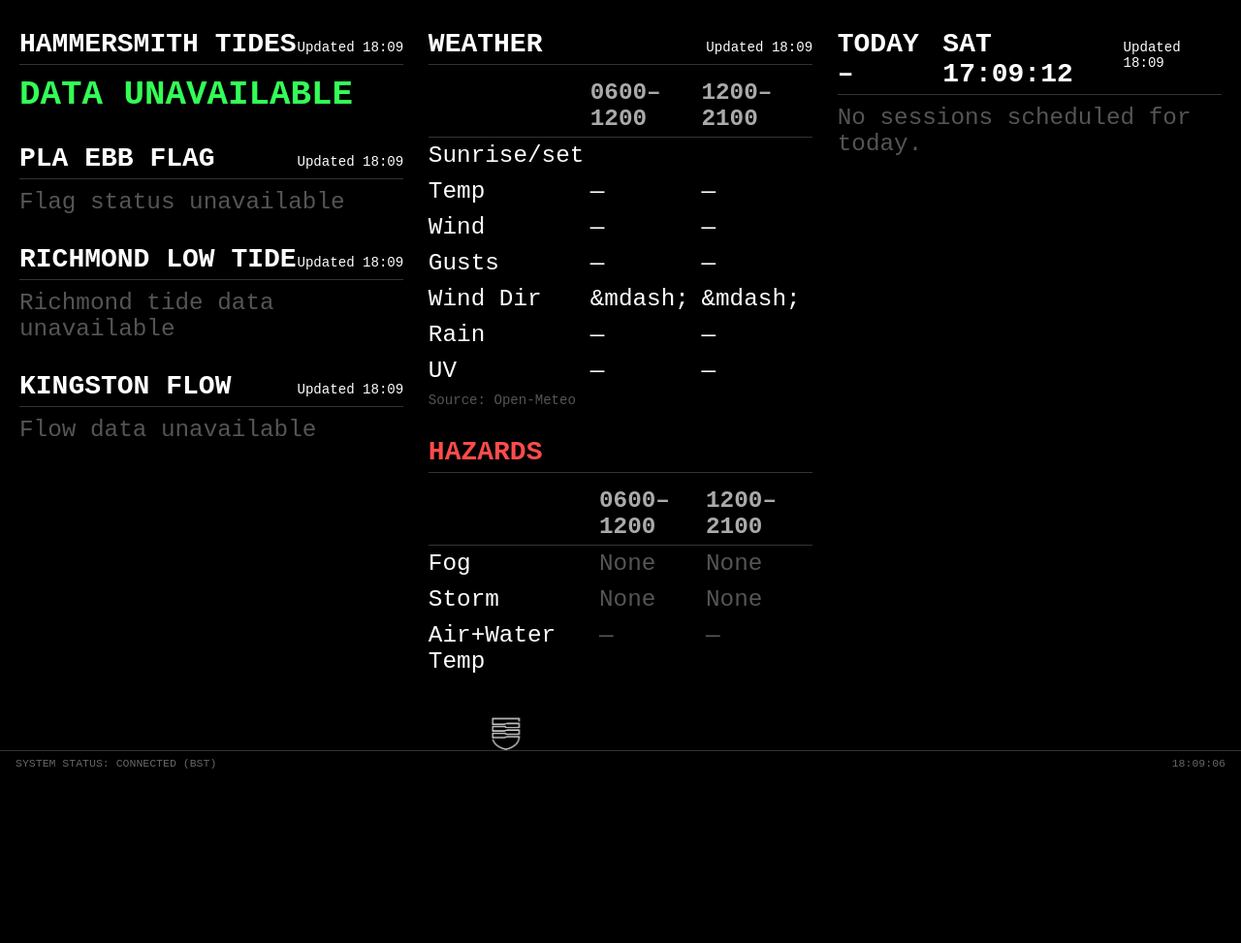
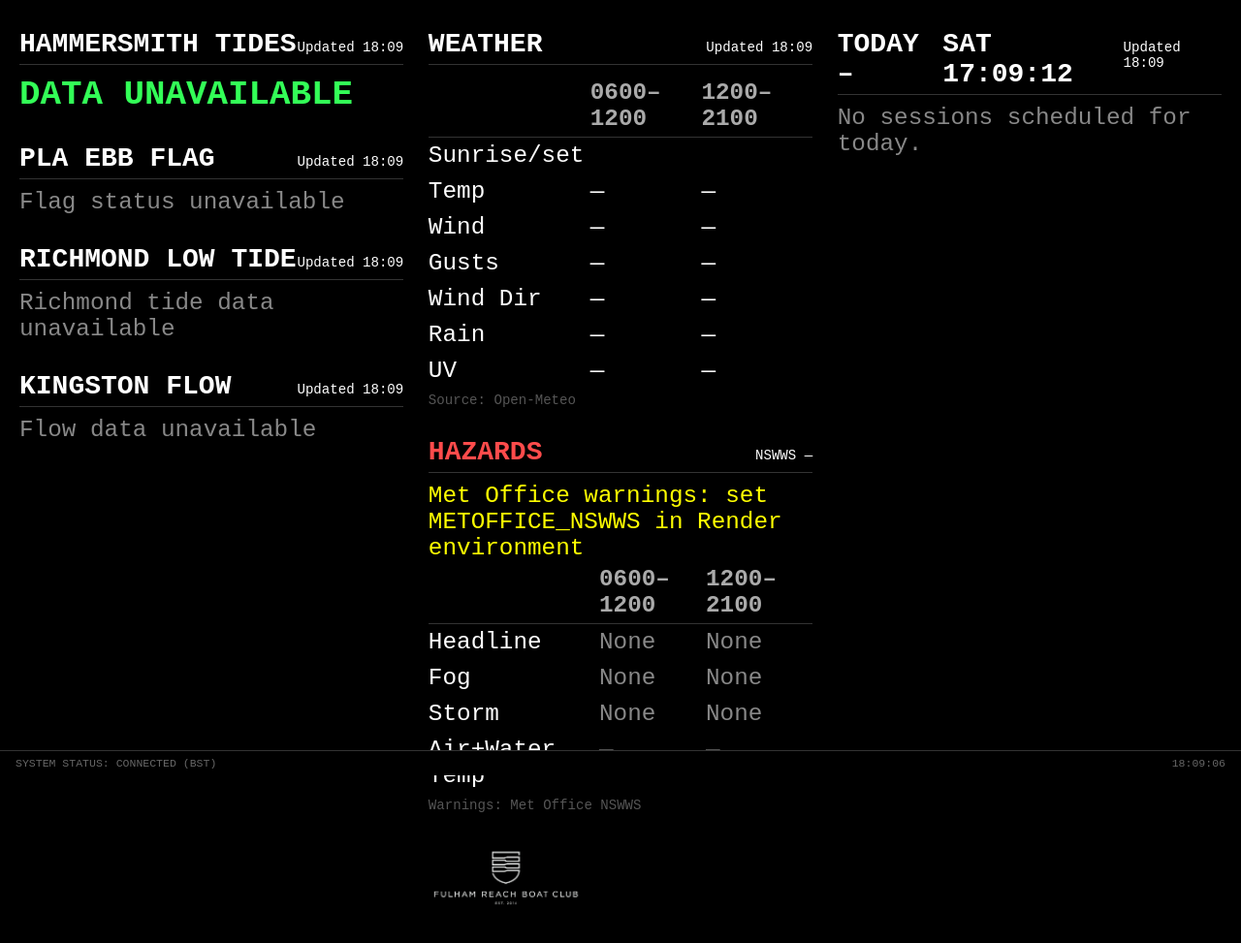
Before and after one commit to andrewfdn1/frbc-tides, a Flask app: page / in a window 1280 px wide. Shown: the whole page at 97% size. Before the commit the page ends 793 px from the top, so only its background shows below. Run offline with Flask 3, Linux system fonts and the light colour scheme.

Commit message:
Fix NSWWS JSON fetch and add diagnostic endpoint

```diff
--- a/app.py
+++ b/app.py
@@ -83,6 +83,9 @@ def get_cached(key, fetch_fn, ttl_seconds):
             return data, fetched_at
         except Exception as e:
             print(f"Error fetching {key}: {e}")
+            if key == "nswws":
+                global _nswws_last_error
+                _nswws_last_error = str(e)
             if key in _cache:
                 return _cache[key]['data'], _cache[key]['fetched_at']
             return None, ''
@@ -476,9 +479,13 @@ def _get_weather_fallback():
 # Met Office NSWWS weather warnings
 # ---------------------------------------------------------------------------
 
-_NSWWS_FEED_URL  = "https://prd.nswws.api.metoffice.gov.uk/v1.0/objects/feed"
+_NSWWS_FEED_URL  = os.environ.get(
+    "METOFFICE_NSWWS_FEED_URL",
+    "https://prd.nswws.api.metoffice.gov.uk/v1.0/objects/feed",
+)
 _NSWWS_ATOM_NS   = "{http://www.w3.org/2005/Atom}"
 _LEVEL_ORDER     = {"RED": 3, "AMBER": 2, "YELLOW": 1}
+_nsws_last_error = ""
 
 # London bounding box for a quick pre-filter before shapely
 _LON_BBOX = (-0.51, 51.28, 0.33, 51.70)   # (min_lon, min_lat, max_lon, max_lat)
@@ -506,6 +513,36 @@ def _nswws_issued_url_from_feed(feed_xml):
     return None
 
 
+def _nswws_request_headers():
+    return {
+        "x-api-key": NSWWS_API_KEY,
+        "Accept": "application/json, application/vnd.geo+json;q=0.9, */*;q=0.8",
+        "User-Agent": "frbc-tides/1.0",
+    }
+
+
+def _nswws_read_json(response, label):
+    """Parse a Met Office NSWWS JSON body; tolerate empty issued-warning collections."""
+    body = (response.content or b"").strip()
+    if not body:
+        print(
+            f"NSWWS: {label} returned empty body "
+            f"(HTTP {response.status_code}) {response.url}"
+        )
+        return {"type": "FeatureCollection", "features": []}
+    ctype = (response.headers.get("Content-Type") or "").lower()
+    if "json" not in ctype and not body.startswith((b"{", b"[")):
+        snippet = body[:160].decode("utf-8", errors="replace")
+        raise ValueError(
+            f"NSWWS {label}: expected JSON, got {ctype or 'unknown'} — {snippet!r}"
+        )
+    try:
+        return json.loads(body)
+    except json.JSONDecodeError as e:
+        snippet = body[:160].decode("utf-8", errors="replace")
+        raise ValueError(f"NSWWS {label}: invalid JSON ({e}) — {snippet!r}") from e
+
+
 def _fetch_nswws():
     """
     Fetch Met Office NSWWS warnings for Hammersmith (LAT, LON).
@@ -516,25 +553,52 @@ def _fetch_nswws():
     Returns a list sorted highest severity first. Each item:
       { level, weather_types, headline, area, valid_from, valid_to }
     """
+    global _nswws_last_error
+    _nswws_last_error = ""
+
     if not NSWWS_API_KEY:
         print("NSWWS: METOFFICE_NSWWS not set")
         return []
 
-    headers = {"X-Api-Key": NSWWS_API_KEY}
+    session = requests.Session()
+    session.headers.update(_nswws_request_headers())
 
-    r = requests.get(_NSWWS_FEED_URL, headers=headers, timeout=10)
-    if r.status_code == 403:
+    r = session.get(_NSWWS_FEED_URL, timeout=15)
+    if r.status_code in (401, 403):
+        _nswws_last_error = "authentication failed on Atom feed"
         print("NSWWS: authentication failed — check METOFFICE_NSWWS API key")
+        return []
     r.raise_for_status()
 
     issued_url = _nswws_issued_url_from_feed(r.content)
     if not issued_url:
+        _nswws_last_error = "no rel=related link in Atom feed"
         print("NSWWS: no rel=related link in Atom feed")
         return []
 
-    r2 = requests.get(issued_url, headers=headers, timeout=10)
-    r2.raise_for_status()
-    data = r2.json()
+    data = None
+    for attempt in range(2):
+        r2 = session.get(issued_url, timeout=15)
+        if r2.status_code == 404 and attempt == 0:
+            print("NSWWS: issued URL expired (404), refreshing Atom feed")
+            r = session.get(_NSWWS_FEED_URL, timeout=15)
+            r.raise_for_status()
+            issued_url = _nswws_issued_url_from_feed(r.content)
+            if not issued_url:
+                _nswws_last_error = "issued URL 404 and feed had no replacement link"
+                return []
+            continue
+        if r2.status_code in (401, 403):
+            _nswws_last_error = "authentication failed on issued warnings"
+            print("NSWWS: authentication failed on issued warnings URL")
+            return []
+        r2.raise_for_status()
+        data = _nswws_read_json(r2, "issued warnings")
+        break
+
+    if data is None:
+        _nswws_last_error = "could not load issued warnings"
+        return []
 
     warnings_out = []
     for feature in data.get("features", []):
@@ -765,8 +829,19 @@ def build_dashboard_data():
     thames_temp_data, thames_temp_up = results.get('thames_temp', (None, ''))
 
     # Met Office NSWWS weather warnings
-    nswws_all, nswws_up = results.get('nswws', ([], ''))
-    nswws_all = nswws_all or []
+    if not NSWWS_API_KEY:
+        nswws_status = "no_key"
+        nswws_all, nswws_up = [], ""
+    elif "nswws" not in results:
+        nswws_status = "error"
+        nswws_all, nswws_up = [], ""
+    else:
+        nswws_all, nswws_up = results["nswws"]
+        if nswws_all is None:
+            nswws_status = "error"
+            nswws_all = []
+        else:
+            nswws_status = "ok"
     nswws_morning   = _warning_for_window(nswws_all, 6,  12)
     nswws_afternoon = _warning_for_window(nswws_all, 12, 21)
 
@@ -791,6 +866,9 @@ def build_dashboard_data():
         "nswws_morning":       nswws_morning,
         "nswws_afternoon":     nswws_afternoon,
         "nswws_updated":       nswws_up,
+        "nswws_status":        nswws_status,
+        "nswws_count":         len(nswws_all),
+        "nswws_error":         _nswws_last_error,
     }
 
 
@@ -808,10 +886,27 @@ def ping():
     return "ok", 200
 
 
+@app.route("/api/nswws-status")
+def nswws_status_endpoint():
+    """Lightweight diagnostic — hit this URL to verify Met Office NSWWS from Render."""
+    if not NSWWS_API_KEY:
+        return jsonify({"status": "no_key", "error": "METOFFICE_NSWWS not set"}), 200
+    try:
+        warnings = _fetch_nswws()
+        return jsonify({
+            "status": "ok",
+            "count": len(warnings),
+            "warnings": warnings[:3],
+            "feed_url": _NSWWS_FEED_URL,
+        })
+    except Exception as e:
+        return jsonify({"status": "error", "error": str(e), "feed_url": _NSWWS_FEED_URL}), 500
+
+
 def _prewarm():
     import time
     print("Pre-warming cache on startup...")
-    for fn in (get_tides, get_kingston_flow, get_pla_flag, get_calendar_events):
+    for fn in (get_tides, get_kingston_flow, get_pla_flag, get_calendar_events, get_nswws_warnings):
         try:
             fn()
         except Exception as e:
--- a/templates/index.html
+++ b/templates/index.html
@@ -186,10 +186,11 @@
         }
 
         .c-red    { color: #FF4B4B; }
+        .c-amber  { color: #FFAA00; }
         .c-yellow { color: #FFFF00; }
         .c-green  { color: #33FF57; }
         .c-black  { color: #ffffff; }
-        .c-dim    { color: #555; }
+        .c-dim    { color: #888; }
         .c-white  { color: #fff; }
     </style>
 </head>
@@ -332,8 +333,8 @@
                 </tr>
                 <tr>
                     <td>Wind Dir</td>
-                    <td>{{ m.direction if m else '&mdash;' }}</td>
-                    <td>{{ a.direction if a else '&mdash;' }}</td>
+                    <td>{% if m and m.direction %}{{ m.direction }}{% else %}&mdash;{% endif %}</td>
+                    <td>{% if a and a.direction %}{{ a.direction }}{% else %}&mdash;{% endif %}</td>
                 </tr>
                 <tr>
                     <td>Rain</td>
@@ -372,11 +373,16 @@
             <p class="wx-source">Source: {{ d.weather.source }}</p>
     {% endif %}
 
-    <h3 style="color:#FF4B4B;">HAZARDS</h3>
+    <h3 style="color:#FF4B4B;">HAZARDS <span class="updated">NSWWS {{ d.nswws_updated or '—' }}</span></h3>
 
-{% if d.weather.error %}
-        <p class="c-dim" style="font-size:var(--fs-data);">Hazards check unavailable</p>
-    {% else %}
+    {% if d.nswws_status == 'no_key' %}
+        <p class="c-yellow" style="font-size:var(--fs-data);">Met Office warnings: set METOFFICE_NSWWS in Render environment</p>
+    {% elif d.nswws_status == 'error' %}
+        <p class="c-yellow" style="font-size:var(--fs-data);">Met Office warnings temporarily unavailable{% if d.nswws_error %}: {{ d.nswws_error[:120] }}{% endif %}</p>
+    {% elif d.nswws_status == 'ok' and d.nswws_count == 0 %}
+        <p class="c-dim" style="font-size:var(--fs-updated);">No Met Office warnings for Hammersmith right now</p>
+    {% endif %}
+
         <table class="wx-table">
             <thead>
                 <tr>
@@ -387,6 +393,11 @@
             </thead>
             <tbody>
                 <tr>
+                    <td>Headline</td>
+                    <td>{% if d.nswws_morning and d.nswws_morning.headline %}<span class="c-{{ d.nswws_morning.level|lower }}">{{ d.nswws_morning.headline }}</span>{% else %}<span class="c-dim">None</span>{% endif %}</td>
+                    <td>{% if d.nswws_afternoon and d.nswws_afternoon.headline %}<span class="c-{{ d.nswws_afternoon.level|lower }}">{{ d.nswws_afternoon.headline }}</span>{% else %}<span class="c-dim">None</span>{% endif %}</td>
+                </tr>
+                <tr>
                     <td>Fog</td>
                     <td>{% if d.nswws_morning and 'fog' in (d.nswws_morning.weather_types or '')|lower %}<span class="c-{{ d.nswws_morning.level|lower }}">{{ d.nswws_morning.level }} Fog</span>{% else %}<span class="c-dim">None</span>{% endif %}</td>
                     <td>{% if d.nswws_afternoon and 'fog' in (d.nswws_afternoon.weather_types or '')|lower %}<span class="c-{{ d.nswws_afternoon.level|lower }}">{{ d.nswws_afternoon.level }} Fog</span>{% else %}<span class="c-dim">None</span>{% endif %}</td>
@@ -396,6 +407,7 @@
                     <td>{% if d.nswws_morning and 'thunderstorm' in (d.nswws_morning.weather_types or '')|lower %}<span class="c-{{ d.nswws_morning.level|lower }}">{{ d.nswws_morning.level }} Storm</span>{% else %}<span class="c-dim">None</span>{% endif %}</td>
                     <td>{% if d.nswws_afternoon and 'thunderstorm' in (d.nswws_afternoon.weather_types or '')|lower %}<span class="c-{{ d.nswws_afternoon.level|lower }}">{{ d.nswws_afternoon.level }} Storm</span>{% else %}<span class="c-dim">None</span>{% endif %}</td>
                 </tr>
+                {% if not d.weather.error %}
                 <tr>
                     <td>Air+Water Temp</td>
                     <td>
@@ -415,16 +427,10 @@
         {% else %}<span class="c-dim">&mdash;</span>{% endif %}
                     </td>
                 </tr>
-                 {#
-                <tr>
-                    <td>Wind v Tide</td>
-                    <td>{% if w.wvt_morning %}<span class="c-red">Check for white horses</span>{% else %}<span class="c-dim">None</span>{% endif %}</td>
-                    <td>{% if w.wvt_afternoon %}<span class="c-red">Check for white horses</span>{% else %}<span class="c-dim">None</span>{% endif %}</td>
-                </tr>
-                #}
+                {% endif %}
             </tbody>
         </table>
-    {% endif %}
+        <p class="wx-source">Warnings: Met Office NSWWS{% if d.nswws_status == 'ok' %} — {{ d.nswws_count }} for Hammersmith{% endif %}</p>
 <div class="logo-landscape" style="margin-top: auto; padding-top: 10px;">
         <img src="/static/FRBC logo White on black.png" class="logo-img" alt="FRBC" onerror="this.style.display='none'">
     </div>
```
